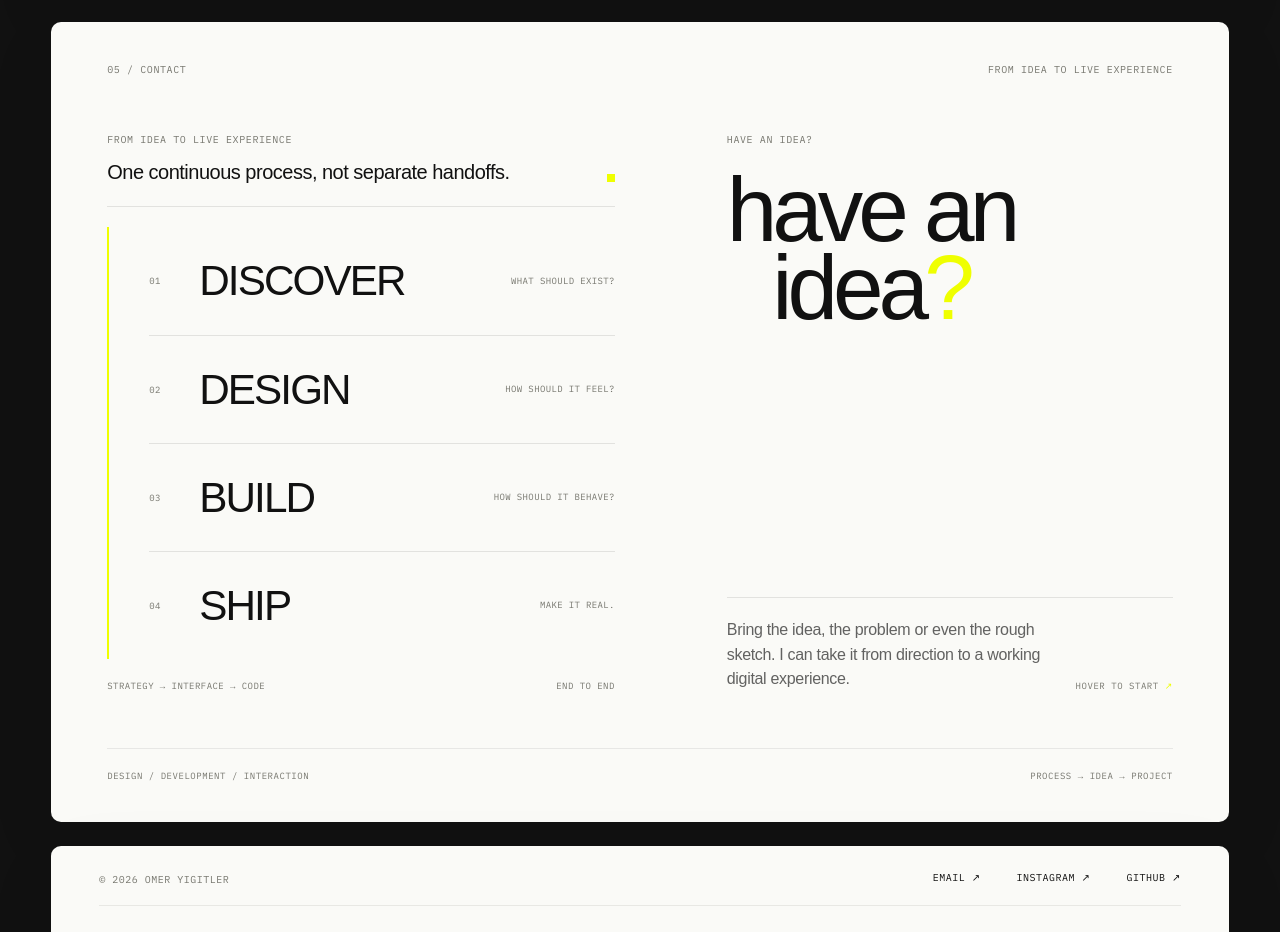
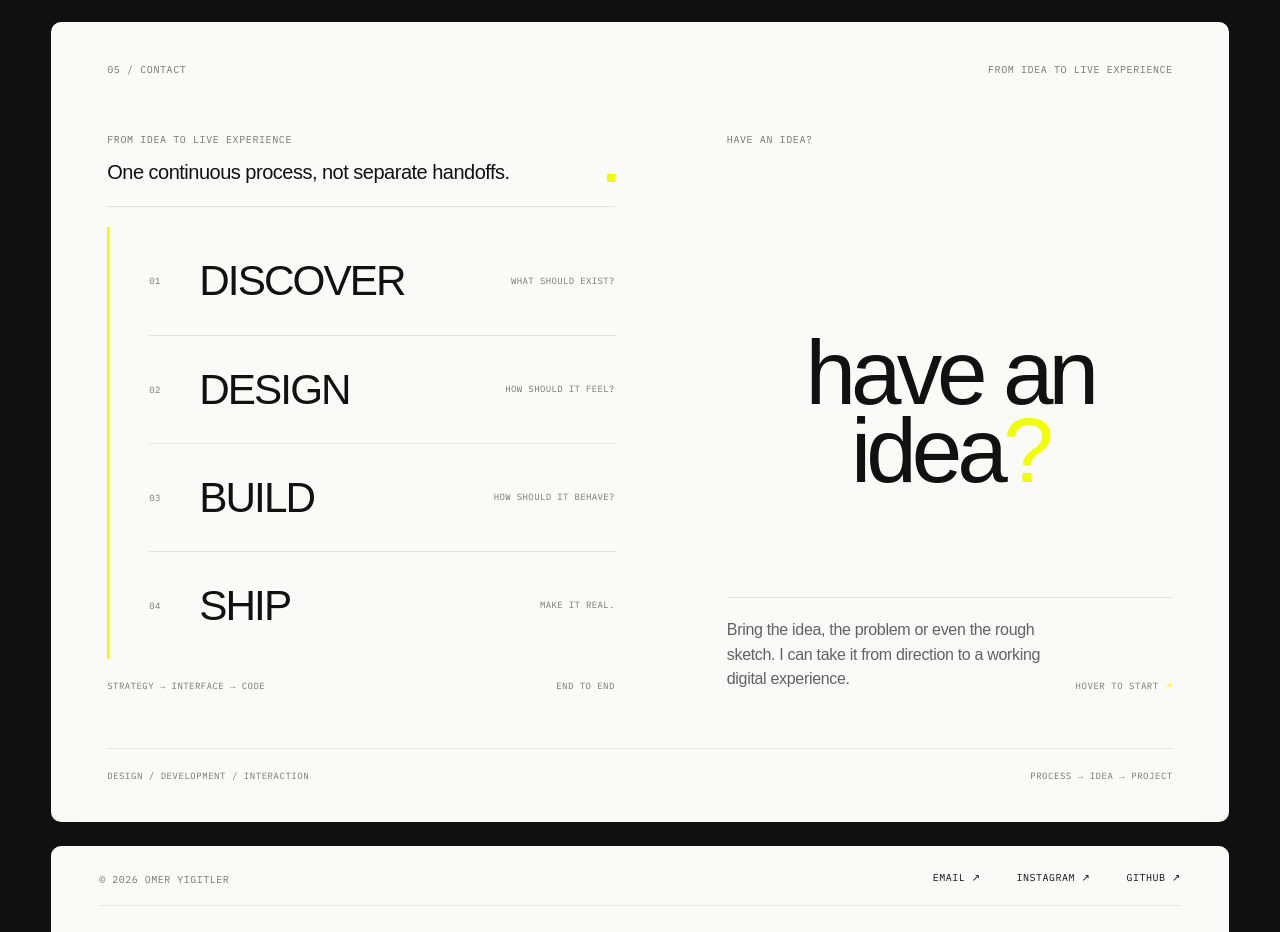
Before and after one commit to omeryigitler/Portfolio, a React (Vite) app: page / in a window 1280 px wide. Shown: the part 4367-5299 px from the top of the page. Built offline with nearby package versions, Linux system fonts and the light colour scheme; a web font is replaced by a local one.

Commit message:
fix: center contact headlines vertically and horizontally

```diff
--- a/src/components/Contact.tsx
+++ b/src/components/Contact.tsx
@@ -125,18 +125,17 @@ export const Contact: React.FC = () => {
                   style={{ pointerEvents: ctaActive ? 'none' : 'auto' }}
                   aria-label="Reveal start project action"
                 >
-                  <div>
-                    <p className="mb-6 font-mono text-[9px] uppercase tracking-[0.06em] text-muted-gray md:text-[10px]">
+                  <p className="absolute left-0 top-0 font-mono text-[9px] uppercase tracking-[0.06em] text-muted-gray md:text-[10px]">
                     HAVE AN IDEA?
                   </p>
-                    <h2 className="mx-auto max-w-[720px] text-center text-[clamp(72px,7.1vw,132px)] font-[500] lowercase leading-[0.86] tracking-[-0.055em] text-ink">
+
+                  <h2 className="absolute left-1/2 top-1/2 w-full max-w-[720px] -translate-x-1/2 -translate-y-1/2 text-center text-[clamp(72px,7.1vw,132px)] font-[500] lowercase leading-[0.86] tracking-[-0.055em] text-ink">
                     have an
                     <br />
                     idea<span className="text-acid">?</span>
                   </h2>
-                  </div>
 
-                  <div className="grid gap-5 border-t border-ink/10 pt-5 md:grid-cols-[minmax(0,430px)_auto] md:items-end md:justify-between">
+                  <div className="absolute bottom-0 left-0 right-0 grid gap-5 border-t border-ink/10 pt-5 md:grid-cols-[minmax(0,430px)_auto] md:items-end md:justify-between">
                     <p className="max-w-[430px] text-[14px] leading-[1.55] tracking-[-0.02em] text-ink/65 md:text-[16px]">
                       Bring the idea, the problem or even the rough sketch. I can take it from direction to a working digital experience.
                     </p>
@@ -156,12 +155,11 @@ export const Contact: React.FC = () => {
                   style={{ pointerEvents: ctaActive ? 'auto' : 'none' }}
                   aria-label="Open project request form"
                 >
-                  <div>
-                    <p className="mb-6 font-mono text-[9px] uppercase tracking-[0.06em] text-muted-gray md:text-[10px]">
+                  <p className="absolute left-0 top-0 font-mono text-[9px] uppercase tracking-[0.06em] text-muted-gray md:text-[10px]">
                     READY WHEN YOU ARE
                   </p>
 
-                    <div className="flex items-center justify-center gap-7">
+                  <div className="absolute left-1/2 top-1/2 flex w-full -translate-x-1/2 -translate-y-1/2 items-center justify-center gap-7">
                     <span className="text-[clamp(72px,7.1vw,132px)] font-[500] lowercase leading-[0.86] tracking-[-0.055em] text-ink">
                       make it real<span className="text-acid">.</span>
                     </span>
@@ -172,9 +170,8 @@ export const Contact: React.FC = () => {
                       ↗
                     </span>
                   </div>
-                  </div>
 
-                  <div className="grid gap-5 border-t border-ink/10 pt-5 md:grid-cols-[minmax(0,430px)_auto] md:items-end md:justify-between">
+                  <div className="absolute bottom-0 left-0 right-0 grid gap-5 border-t border-ink/10 pt-5 md:grid-cols-[minmax(0,430px)_auto] md:items-end md:justify-between">
                     <p className="max-w-[430px] text-[14px] leading-[1.55] tracking-[-0.02em] text-ink/65 md:text-[16px]">
                       Tell me what you want to make, what it should do and when it needs to exist.
                     </p>
@@ -194,7 +191,7 @@ export const Contact: React.FC = () => {
                   <button
                     type="button"
                     onClick={() => setCtaActive(true)}
-                    className="text-left focus-visible:outline-2 focus-visible:outline-acid focus-visible:outline-offset-6"
+                    className="flex min-h-[300px] w-full flex-col justify-center text-left focus-visible:outline-2 focus-visible:outline-acid focus-visible:outline-offset-6"
                   >
                     <p className="mb-5 font-mono text-[9px] uppercase tracking-[0.06em] text-muted-gray">HAVE AN IDEA?</p>
                     <h2 className="w-full text-center text-[clamp(58px,16vw,104px)] font-[500] lowercase leading-[0.86] tracking-[-0.055em] text-ink">
@@ -208,7 +205,7 @@ export const Contact: React.FC = () => {
                     initial={{ opacity: 0, x: 22 }}
                     animate={{ opacity: 1, x: 0 }}
                     transition={{ duration: 0.4, ease: [0.16, 1, 0.3, 1] }}
-                    className="group text-left focus-visible:outline-2 focus-visible:outline-acid focus-visible:outline-offset-6"
+                    className="group flex min-h-[300px] w-full flex-col justify-center text-left focus-visible:outline-2 focus-visible:outline-acid focus-visible:outline-offset-6"
                   >
                     <p className="mb-4 font-mono text-[9px] uppercase tracking-[0.06em] text-muted-gray">READY WHEN YOU ARE</p>
                     <div className="flex items-center justify-center gap-4">
```
Lines whose indentation alone changed are shown as unchanged.
